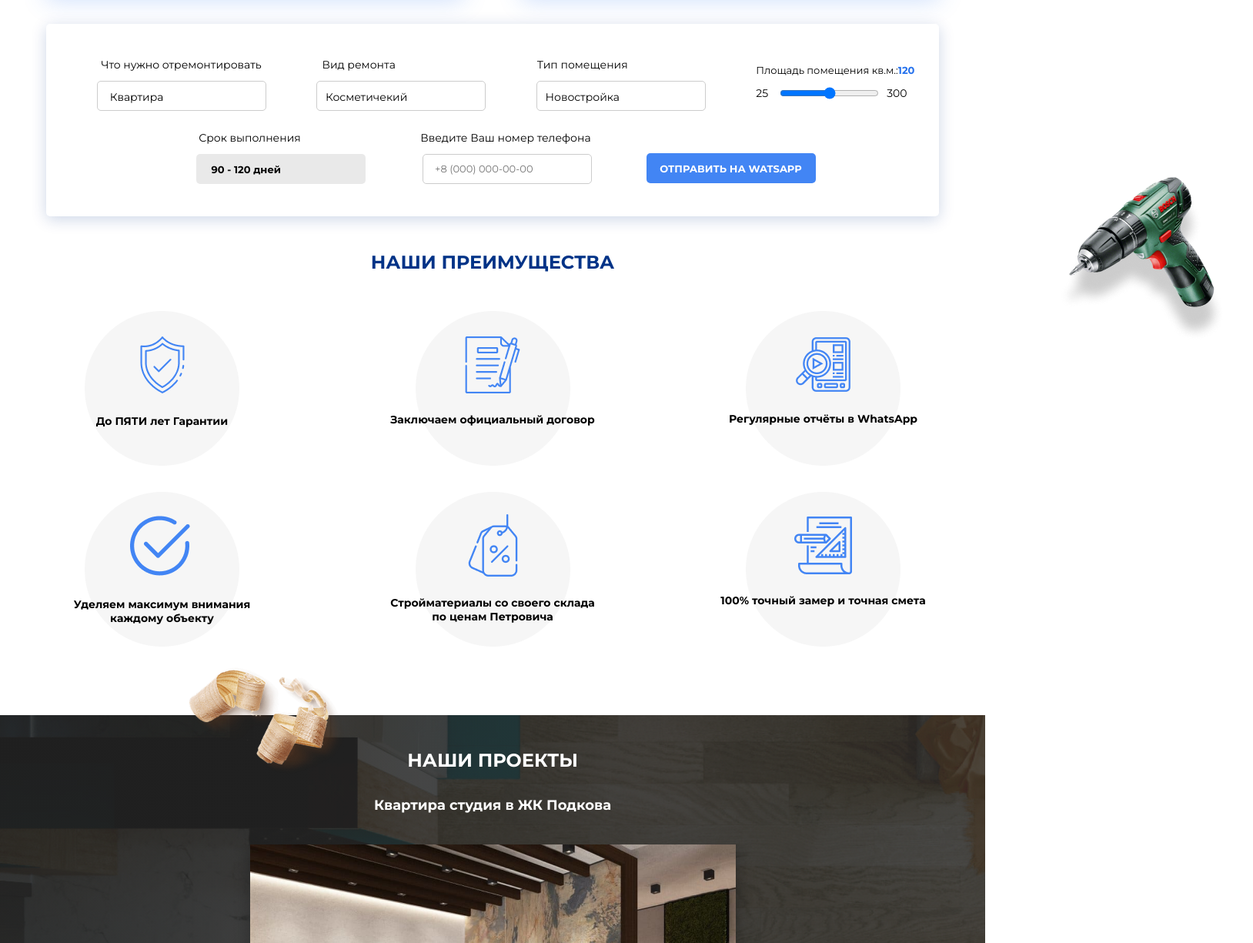
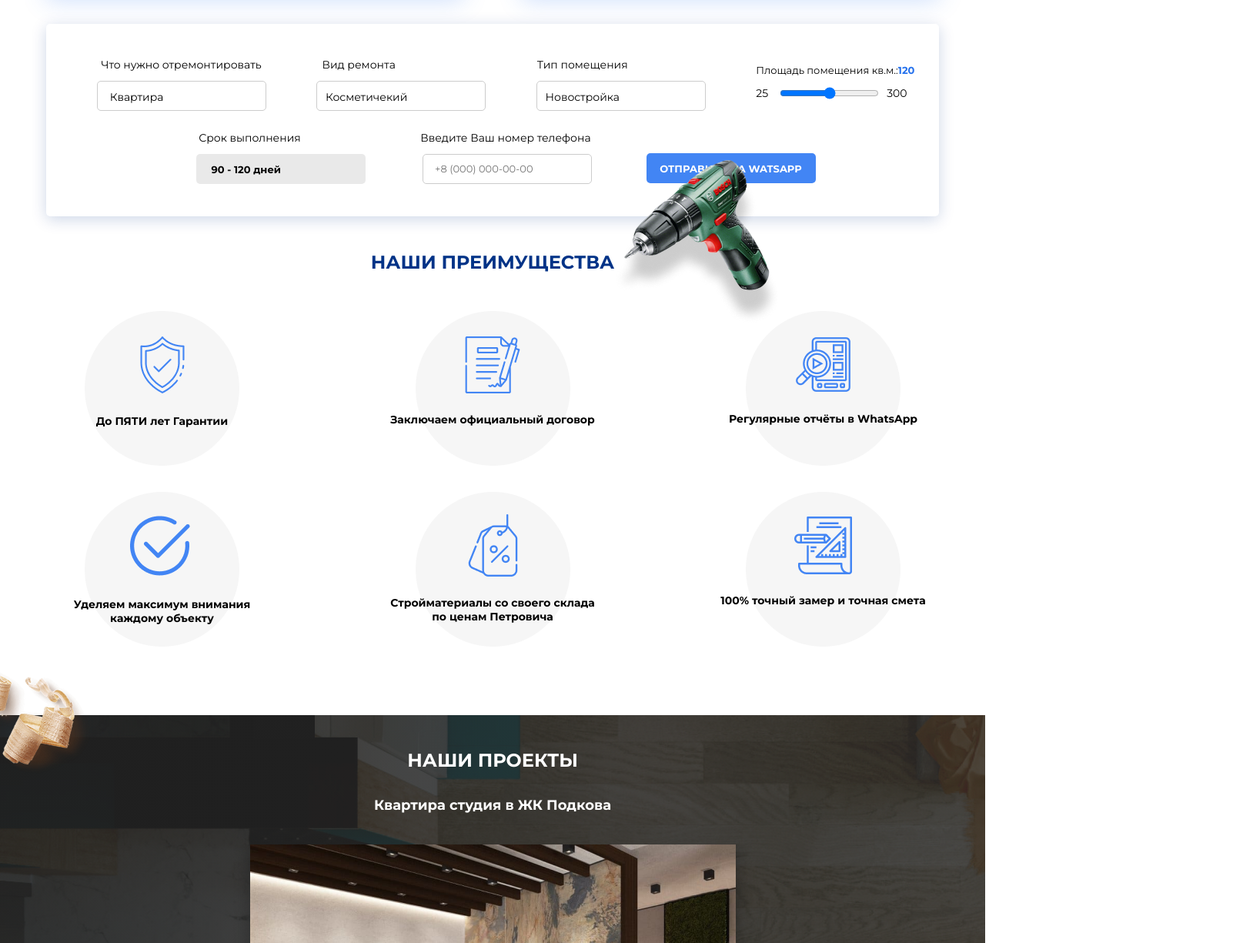
Before and after one commit to AslanRasl/stroy-market, a plain HTML site: page index.html in a window 1280 px wide. Shown: the part 889-2114 px from the top of the page at 77% size, 1628 px wide, since content can reach past the window. Drawn offline with nearby package versions, Linux system fonts and the light colour scheme.

Commit message:
stroy-market

```diff
--- a/css/style.css
+++ b/css/style.css
@@ -544,10 +544,8 @@ line-height: 20px; /* 153.846% */
 }
 .drill{
     position: absolute;
-   margin-top: -60px;
-   margin-left: 1350px;
-}
-.vid{
+    margin-top: -500px;
+   right: 230px;
 
 }
 .novo{
@@ -638,7 +636,7 @@ line-height: 20px; /* 142.857% */
 .opilka{
     position: absolute;
     margin-top: -65px;
-    margin-left: 240px;
+    margin-left: -150px;
 }
 .project__bg {
   background: url(../img/right-arrow-black-square-button\ 2.png), url(../img/right-arrow-black-square-button\ 1.png);
--- a/index.html
+++ b/index.html
@@ -150,10 +150,10 @@
           </li>
         </ul>
       </div>
-      <img class="drill" align="right" src="./img/drill_pic.png" alt="">
     </section>
     <section class="advantages">
       <div class="container advantages__inner">
+        <img class="drill" align="right" src="./img/drill_pic.png" alt="">
         <h2>Наши преимущества</h2>
         <ul class="advantages__list">
           <li class="advantages__item">
@@ -187,8 +187,8 @@
     </section>
     <section class="projects">
       <div class="project__bg"></div>
-      <img class="opilka" src="./img/dr_pic.png" alt="">
       <div class="container project__inner">
+        <img class="opilka" src="./img/dr_pic.png" alt="">
         <h3>Наши проекты</h3>
         <h4>Квартира студия в ЖК Подкова</h4>
         <div class="project__img">
```
